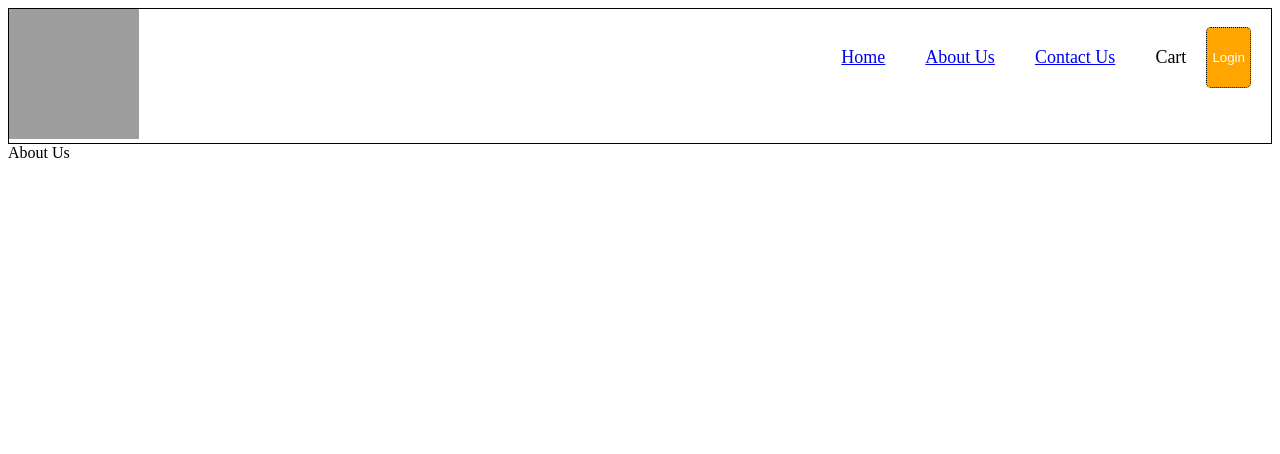
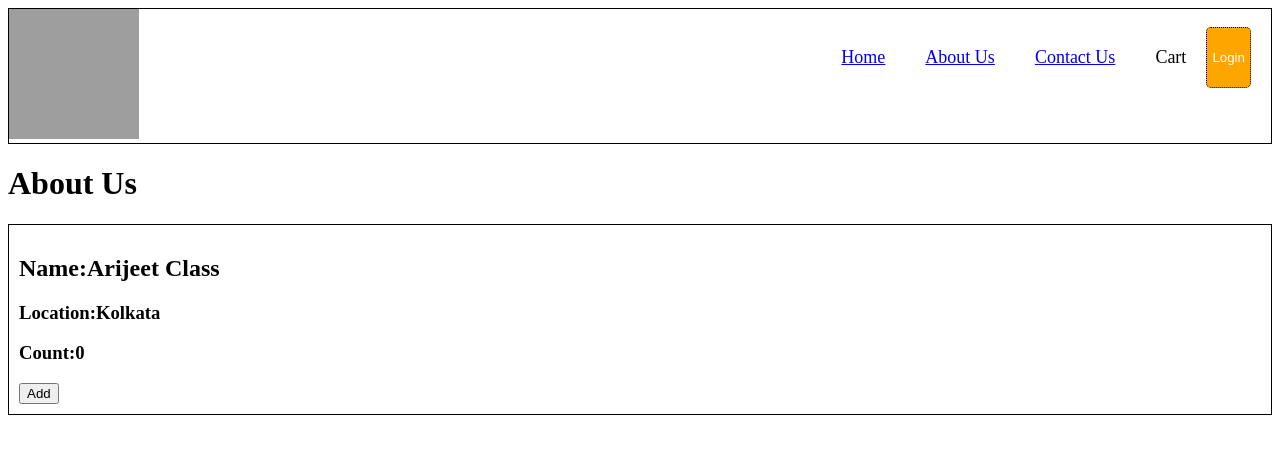
Before and after one commit to arijeetkonar1997/namaste-react, a React (Vite) app: page /about in a window 1280 px wide. Shown: the top 454 px of the page. Built offline with nearby package versions, Linux system fonts and the light colour scheme; grey boxes are pictures that could not be loaded.

Commit message:
Class based component, declaring state and passing props in class based component

```diff
--- a/index.css
+++ b/index.css
@@ -99,3 +99,8 @@
     margin-top:22px;
     margin-bottom:22px;
 }
+
+.user{
+    padding:10px;
+    border: 1px solid black;
+}
--- a/src/components/About.js
+++ b/src/components/About.js
@@ -1,7 +1,12 @@
+import UserClass from "./UserClass";
+
 const About =() =>{
 
 return(
-    <div>About Us</div>
+    <div>
+    <h1>About Us</h1>
+    <UserClass name={"Arijeet"} location={"Kolkata"}/>
+    </div>
 )
 }
 
--- /dev/null
+++ b/src/components/UserClass.js
@@ -0,0 +1,29 @@
+import React from "react";
+class UserClass extends React.Component {
+  constructor(props) {
+    super(props);
+    this.state = {
+      count: 0,
+    };
+  }
+  render() {
+    const { name, location } = this.props;
+    return (
+      <div className="user">
+        <h2>Name:{name} Class</h2>
+        <h3>Location:{location}</h3>
+        <h3>Count:{this.state.count}</h3>
+        <button
+        //Never update state variables directly
+          onClick={() => {
+            this.setState({ count: this.state.count + 1 });
+          }}
+        >
+          Add
+        </button>
+      </div>
+    );
+  }
+}
+
+export default UserClass;
```
